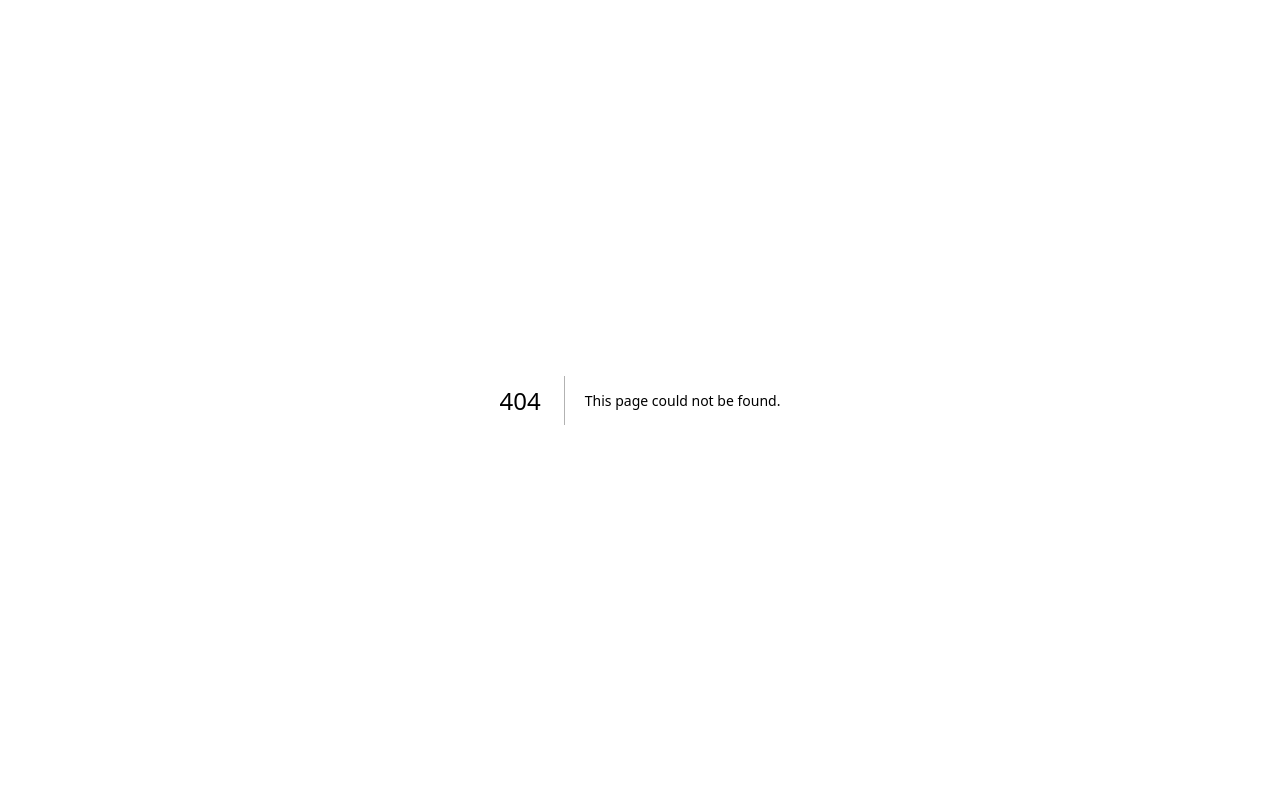
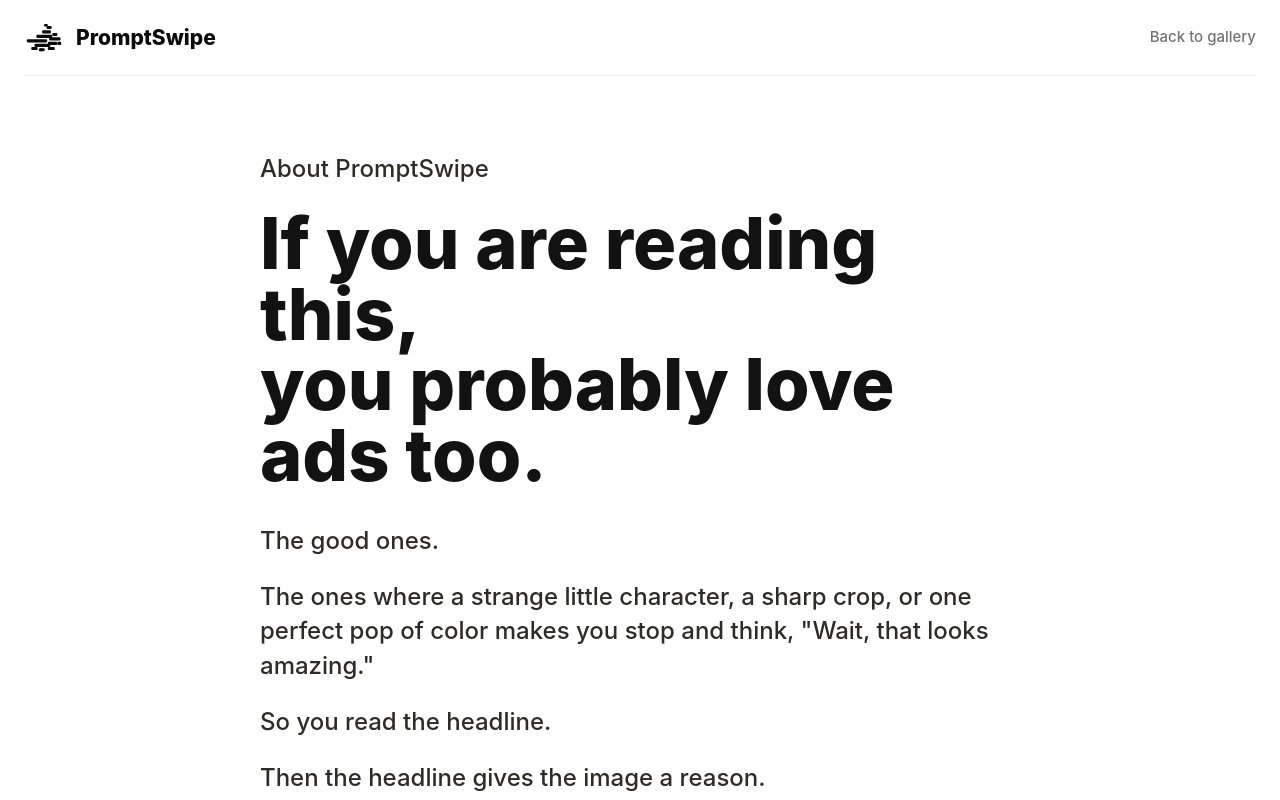
Before and after one commit to matthewam007/adprompt-gallery, a Next.js app: page /about in a window 1280 px wide. Before the commit this address had no page. Shown: the top 800 px of the page. Built offline with nearby package versions, Linux system fonts and the light colour scheme.

Commit message:
Add about page and copy polish

```diff
--- /dev/null
+++ b/src/app/about/page.tsx
@@ -0,0 +1,144 @@
+import Link from "next/link";
+
+export default function AboutPage() {
+  return (
+    <main className="about-page">
+      <header className="about-nav shell">
+        <Link href="/" className="wordmark" aria-label="PromptSwipe home">
+          <span className="brand-mark" aria-hidden="true">
+            <svg viewBox="0 0 56 44" role="img">
+              <rect x="32" y="3" width="8" height="5" rx="1.7" />
+              <rect x="25" y="10" width="14" height="5" rx="1.7" />
+              <rect x="16" y="17" width="25" height="5" rx="1.7" />
+              <rect x="1" y="24" width="32" height="5" rx="1.7" />
+              <rect x="13" y="31" width="25" height="5" rx="1.7" />
+              <rect x="41" y="14" width="8" height="5" rx="1.7" />
+              <rect x="36" y="21" width="18" height="5" rx="1.7" />
+              <rect x="34" y="28" width="15" height="5" rx="1.7" />
+              <rect x="49" y="28" width="6" height="5" rx="1.7" />
+              <rect x="8" y="36" width="10" height="5" rx="1.7" />
+              <rect x="22" y="38" width="7" height="5" rx="1.7" />
+              <rect x="34" y="36" width="11" height="5" rx="1.7" />
+              <rect x="28" y="0" width="6" height="4" rx="1.5" />
+              <rect x="20" y="38" width="5" height="5" rx="1.7" />
+            </svg>
+          </span>
+          PromptSwipe
+        </Link>
+        <Link href="/">Back to gallery</Link>
+      </header>
+
+      <article className="about-essay shell">
+        <p className="about-kicker">About PromptSwipe</p>
+        <h1>
+          If you are reading this,
+          <br />
+          you probably love ads too.
+        </h1>
+
+        <p>The good ones.</p>
+
+        <p>
+          The ones where a strange little character, a sharp crop, or one perfect pop of color makes you
+          stop and think, &quot;Wait, that looks amazing.&quot;
+        </p>
+
+        <p>So you read the headline.</p>
+
+        <p>Then the headline gives the image a reason.</p>
+
+        <p>Then the copy names something you have felt but maybe never said out loud.</p>
+
+        <p>Then the offer makes your life seem a little easier.</p>
+
+        <p>
+          Then the button feels less like a button and more like the next sentence in the conversation.
+        </p>
+
+        <p>That is what a good ad does.</p>
+
+        <p>It moves you, one small yes at a time.</p>
+
+        <p>And when it works, it feels simple.</p>
+
+        <p>But simple is not the same as easy.</p>
+
+        <p>Someone had to care.</p>
+
+        <p>
+          Someone had to step inside the customer&apos;s head for a while. What are they tired of? What do
+          they secretly want? What would make them feel smarter, faster, calmer, more in control? What
+          would make them say, &quot;Oh, that&apos;s exactly it&quot;?
+        </p>
+
+        <p>That is the part worth studying.</p>
+
+        <p>Especially now.</p>
+
+        <p>AI can make endless ads.</p>
+
+        <p>
+          Endless hooks.
+          <br />
+          Endless versions.
+          <br />
+          Endless almost-good ideas.
+        </p>
+
+        <p>But more is not better.</p>
+
+        <p>A good ad still needs taste. A point of view. A real thought behind it.</p>
+
+        <p>PromptSwipe is a place to study that.</p>
+
+        <p>Ads worth looking at twice, and the prompts behind them.</p>
+
+        <p>Not so you can copy the surface.</p>
+
+        <p>So you can understand the bones.</p>
+
+        <p>
+          The visual hook.
+          <br />
+          The headline turn.
+          <br />
+          The offer.
+          <br />
+          The rhythm.
+          <br />
+          The reason it made you care.
+        </p>
+
+        <p>Because the best ads are not accidents.</p>
+
+        <p>They are made by people who think deeply about what others feel quickly.</p>
+
+        <p>People who understand that a square can hold a whole little world.</p>
+
+        <p>If you breathe that air, you are in the right place.</p>
+
+        <p className="about-signoff">
+          <span className="brand-mark" aria-hidden="true">
+            <svg viewBox="0 0 56 44" role="img">
+              <rect x="32" y="3" width="8" height="5" rx="1.7" />
+              <rect x="25" y="10" width="14" height="5" rx="1.7" />
+              <rect x="16" y="17" width="25" height="5" rx="1.7" />
+              <rect x="1" y="24" width="32" height="5" rx="1.7" />
+              <rect x="13" y="31" width="25" height="5" rx="1.7" />
+              <rect x="41" y="14" width="8" height="5" rx="1.7" />
+              <rect x="36" y="21" width="18" height="5" rx="1.7" />
+              <rect x="34" y="28" width="15" height="5" rx="1.7" />
+              <rect x="49" y="28" width="6" height="5" rx="1.7" />
+              <rect x="8" y="36" width="10" height="5" rx="1.7" />
+              <rect x="22" y="38" width="7" height="5" rx="1.7" />
+              <rect x="34" y="36" width="11" height="5" rx="1.7" />
+              <rect x="28" y="0" width="6" height="4" rx="1.5" />
+              <rect x="20" y="38" width="5" height="5" rx="1.7" />
+            </svg>
+          </span>
+          Welcome to PromptSwipe.
+        </p>
+      </article>
+    </main>
+  );
+}
--- a/src/app/globals.css
+++ b/src/app/globals.css
@@ -252,6 +252,7 @@ button {
   line-height: 1;
 }
 
+.nav-links a,
 .nav-links button {
   color: #737373;
   text-decoration: none;
@@ -268,6 +269,7 @@ button {
   font-weight: 420;
 }
 
+.nav-links a:hover,
 .nav-links button:hover {
   color: var(--text);
 }
@@ -318,7 +320,7 @@ button {
   display: inline-flex;
   align-items: center;
   justify-content: center;
-  min-width: 50px;
+  min-width: 112px;
   height: 32px;
   overflow: hidden;
   border: 1px solid #d9cf41;
@@ -332,7 +334,7 @@ button {
 
 .slot-label {
   display: block;
-  width: 34px;
+  width: 92px;
   height: 16px;
   overflow: hidden;
   line-height: 16px;
@@ -934,9 +936,11 @@ button {
   font-size: 28px;
   line-height: 1;
   padding: 0 0 3px;
+  transition: transform 180ms cubic-bezier(0.2, 0.9, 0.2, 1), background 160ms ease, color 160ms ease, border-color 160ms ease;
 }
 
 .detail-close:hover {
+  transform: rotate(8deg) scale(1.03);
   background: #f4f4f4;
   color: #171717;
 }
@@ -1568,6 +1572,68 @@ button {
   color: var(--muted);
 }
 
+.about-page {
+  min-height: 100vh;
+  background: #ffffff;
+}
+
+.about-nav {
+  display: flex;
+  align-items: center;
+  justify-content: space-between;
+  min-height: 76px;
+  border-bottom: 1px solid #ececec;
+}
+
+.about-nav > a:last-child {
+  color: #737373;
+  font-size: 15px;
+  font-weight: 520;
+  text-decoration: none;
+}
+
+.about-nav > a:last-child:hover {
+  color: #171717;
+}
+
+.about-essay {
+  width: min(760px, calc(100% - 48px));
+  padding: 76px 0 112px;
+}
+
+.about-kicker {
+  margin: 0 0 18px;
+  color: #77736d;
+  font-size: 14px;
+  font-weight: 720;
+}
+
+.about-essay h1 {
+  margin: 0 0 34px;
+  color: #121212;
+  font-size: clamp(38px, 5.8vw, 72px);
+  font-weight: 780;
+  line-height: 0.98;
+  letter-spacing: 0;
+}
+
+.about-essay p {
+  margin: 0 0 22px;
+  color: #2f2b26;
+  font-size: clamp(19px, 2vw, 24px);
+  font-weight: 450;
+  line-height: 1.42;
+}
+
+.about-signoff {
+  display: inline-flex;
+  align-items: center;
+  gap: 13px;
+  margin-top: 18px !important;
+  color: #171717 !important;
+  font-weight: 680 !important;
+}
+
 @media (max-width: 1040px) {
   .shell {
     width: min(100% - 28px, 1980px);
--- a/src/components/GalleryGrid.tsx
+++ b/src/components/GalleryGrid.tsx
@@ -9,7 +9,7 @@ type GalleryGridProps = {
 
 export function GalleryGrid({ creatives, onSelect, isUnlocked }: GalleryGridProps) {
   if (creatives.length === 0) {
-    return <div className="empty-state">No references in this set.</div>;
+    return <div className="empty-state">No match. The good stuff may be under a different name.</div>;
   }
 
   return (
--- a/src/components/Nav.tsx
+++ b/src/components/Nav.tsx
@@ -47,7 +47,7 @@ export function Nav({ onPricing, search, onSearch }: NavProps) {
   return (
     <header className="topbar">
       <nav className="shell nav">
-        <button className="wordmark" type="button" aria-label="PromptSwipe">
+        <a className="wordmark" href="/" aria-label="PromptSwipe home">
           <span className="brand-mark" aria-hidden="true">
             <svg viewBox="0 0 56 44" role="img">
               <rect x="32" y="3" width="8" height="5" rx="1.7" />
@@ -67,7 +67,7 @@ export function Nav({ onPricing, search, onSearch }: NavProps) {
             </svg>
           </span>
           PromptSwipe
-        </button>
+        </a>
         <label className="nav-search">
           <span>Search</span>
           <input
@@ -78,6 +78,7 @@ export function Nav({ onPricing, search, onSearch }: NavProps) {
           <span className="search-icon" aria-hidden="true">⌕</span>
         </label>
         <div className="nav-links" aria-label="Primary navigation">
+          <a href="/about">About</a>
           <button
             type="button"
             onClick={() => {
@@ -109,13 +110,13 @@ export function Nav({ onPricing, search, onSearch }: NavProps) {
               ) : isSubmitting ? (
                 "..."
               ) : (
-                <span className="slot-label" aria-label="Save">
+                <span className="slot-label" aria-label="Send good ads">
                   <span className="slot-reel" aria-hidden="true">
-                    <span>Save</span>
-                    <span>Save</span>
-                    <span>Save</span>
-                    <span>Save</span>
-                    <span>Save</span>
+                    <span>Send good ads</span>
+                    <span>Send good ads</span>
+                    <span>Send good ads</span>
+                    <span>Send good ads</span>
+                    <span>Send good ads</span>
                   </span>
                 </span>
               )}
@@ -125,7 +126,7 @@ export function Nav({ onPricing, search, onSearch }: NavProps) {
             {captureError ||
               (submitted
                 ? "📬 You’re in. We’ll send the next batch when it’s worth your time."
-                : "Get world-class ad ideas straight to your inbox weekly.")}
+                : "A weekly swipe file worth opening.")}
           </p>
         </form>
       </nav>
```
